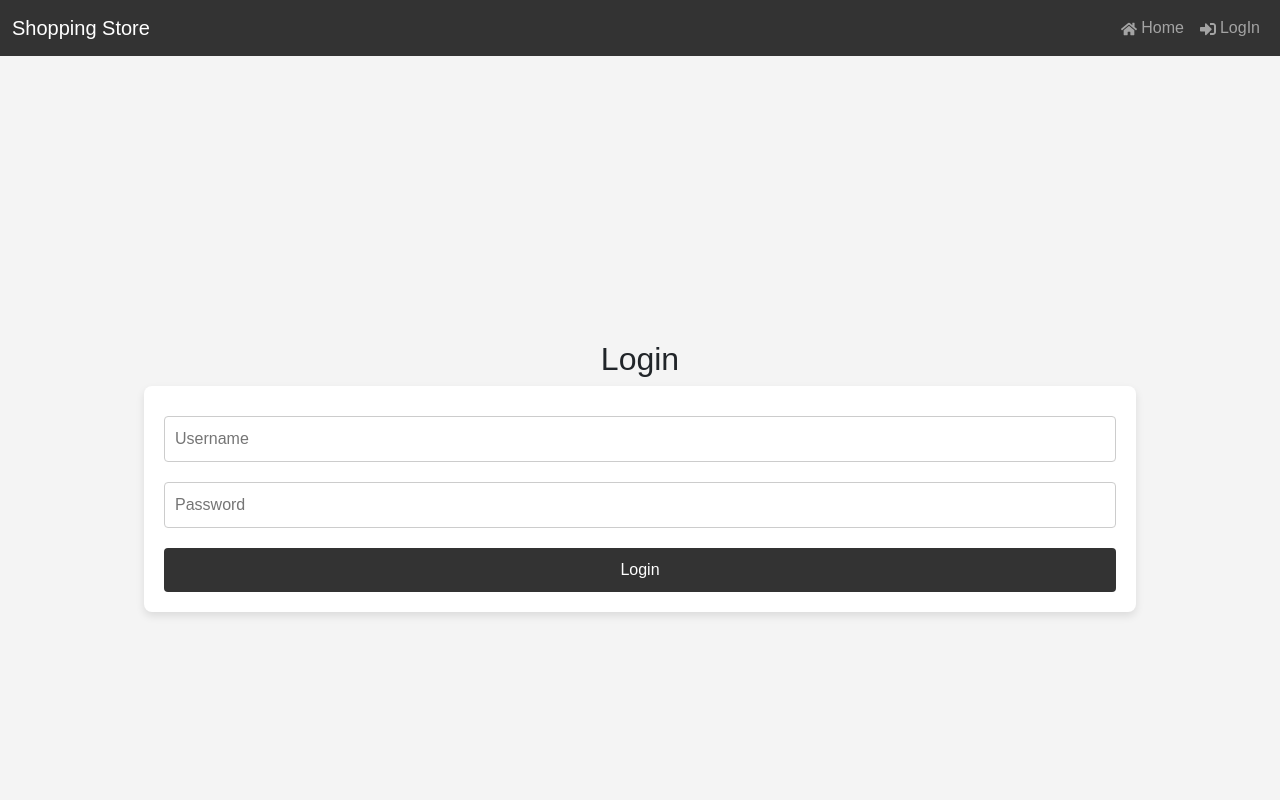
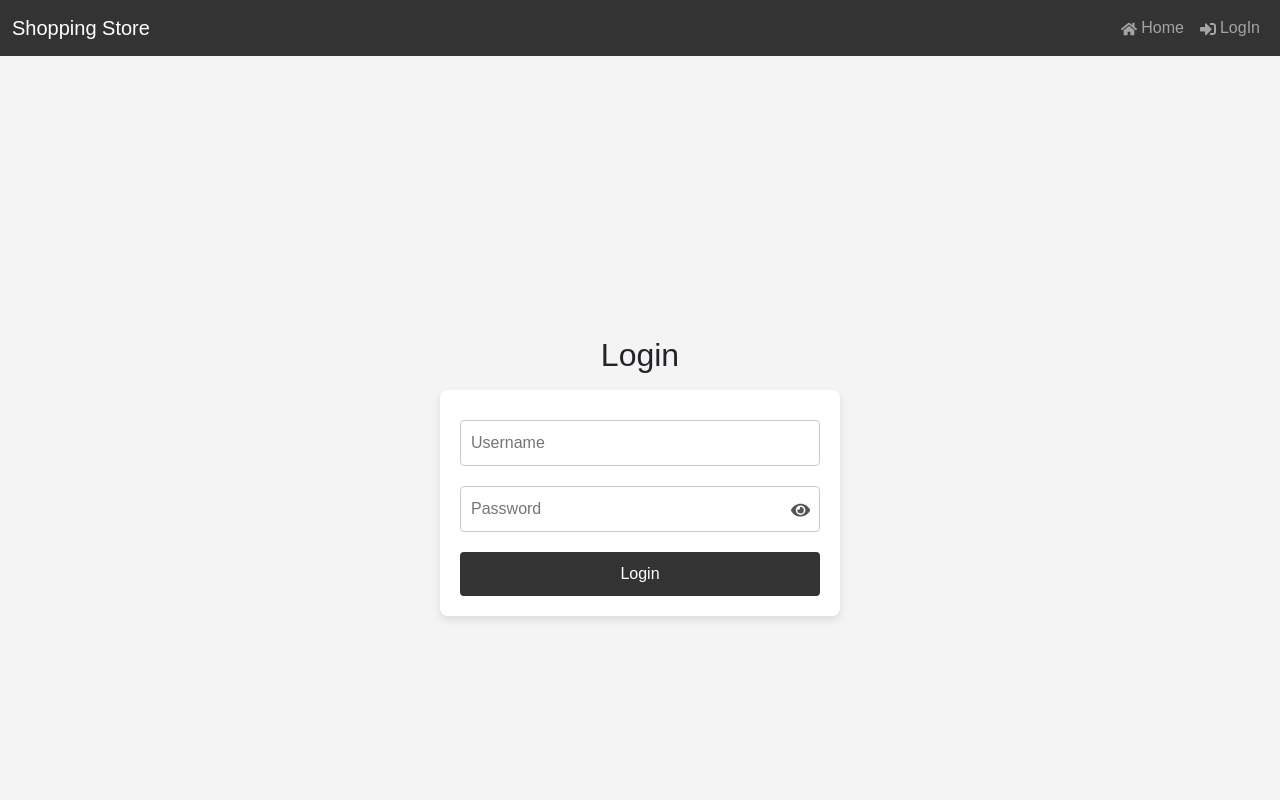
Before and after one commit to indranilmondal901/THRD_Clothing_Assignment, a React (Create React App) app: page /login in a window 1280 px wide. Shown: the top 800 px of the page. Built offline with nearby package versions, Linux system fonts and the light colour scheme.

Commit message:
#eye add and css update in login page

```diff
--- a/src/pages/LoginPage.jsx
+++ b/src/pages/LoginPage.jsx
@@ -2,10 +2,12 @@ import React, { useState } from "react";
 import "../style/LoginPage.css";
 import Papa from "papaparse";
 import usersCSV from "../data/users.csv";
+import { FaEye, FaEyeSlash } from "react-icons/fa";
 
 const LoginPage = ({ onLoginSuccess }) => {
   const [username, setUsername] = useState("");
   const [password, setPassword] = useState("");
+  const [showPassword, setShowPassword] = useState(false);
   const [error, setError] = useState("");
 
   const handleLogin = (e) => {
@@ -38,13 +40,22 @@ const LoginPage = ({ onLoginSuccess }) => {
           onChange={(e) => setUsername(e.target.value)}
           className="login-input"
         />
+        <div className="password-container">
         <input
-          type="password"
-          placeholder="Password"
+          type={showPassword ? "Password" : "text"}
+          placeholder= "Password"
           value={password}
           onChange={(e) => setPassword(e.target.value)}
           className="login-input"
         />
+        <span
+          // type="button"
+          className="toggle-password-button"
+          onClick={() => setShowPassword(!showPassword)}
+        >
+          {showPassword ? <FaEyeSlash /> : <FaEye />}
+        </span>
+        </div>
         <button type="submit" className="login-button">
           Login
         </button>
--- a/src/style/Footer.css
+++ b/src/style/Footer.css
@@ -1,4 +1,3 @@
-/*------- FOOTER---------*/
 .footer {
   background-color: #333;
   color: white;
--- a/src/style/Header.css
+++ b/src/style/Header.css
@@ -1,4 +1,3 @@
-/*---- Header ------------*/
 .custom-navbar {
   background-color: #333 !important;
 }
--- a/src/style/HomePage.css
+++ b/src/style/HomePage.css
@@ -1,4 +1,3 @@
-/* HomePage Styles */
 /* body {
   margin: 0;
   font-family: 'Roboto', sans-serif;
--- a/src/style/LoginPage.css
+++ b/src/style/LoginPage.css
@@ -10,14 +10,14 @@
 
 .login-title {
   font-size: 2rem;
-  /* margin-bottom: 20px; */
-  /* color: #333; */
+  margin-bottom: 1rem;
 }
 
 .login-form {
   display: flex;
   flex-direction: column;
   width: 80%;
+  max-width: 400px;
   background-color: white;
   padding: 20px;
   border-radius: 8px;
@@ -25,11 +25,39 @@
 }
 
 .login-input {
+  width: 100%;
   padding: 10px;
   margin: 10px 0;
   border: 1px solid #ccc;
   border-radius: 4px;
   font-size: 1rem;
+}
+
+.password-container {
+  display: flex;
+  align-items: center;
+  position: relative;
+  width: 100%;
+}
+
+.password-container .login-input {
+  padding-right: 40px; /* Space for the eye icon */
+}
+
+.toggle-password-button {
+  position: absolute;
+  right: 10px;
+  top: 50%;
+  transform: translateY(-50%);
+  background: none;
+  border: none;
+  cursor: pointer;
+  color: #555;
+  font-size: 1.2rem;
+}
+
+.toggle-password-button:hover {
+  color: #333;
 }
 
 .login-button {
--- a/src/style/ProductCard.css
+++ b/src/style/ProductCard.css
@@ -1,5 +1,3 @@
-/* ---------------------------- Product Card ---------------------------- */
-
 .product-card {
   display: flex;
   flex-direction: column;
```
